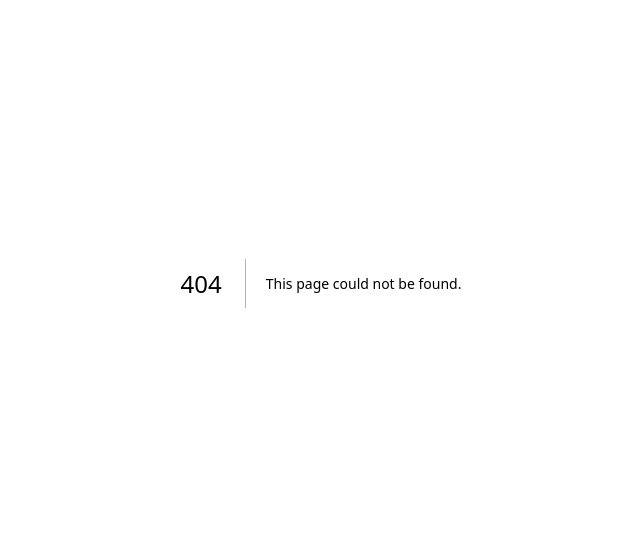
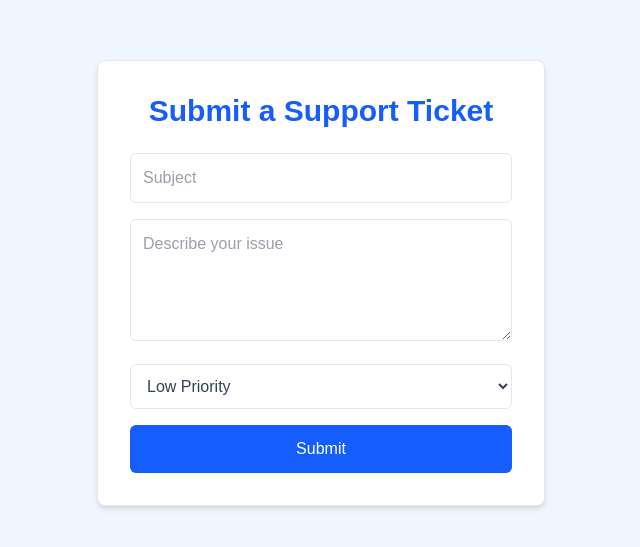
Before and after one commit to EslamMhamed/Ticketing-System, a Next.js app: page /tickets/new in a window 1280 px wide. Before the commit this address had no page. Shown: the part 117-664 px from the top of the page, without its empty margins (319-959 px from the left). Built offline with nearby package versions, Linux system fonts and the light colour scheme.

Commit message:
create NewTicketPage

```diff
--- /dev/null
+++ b/app/tickets/new/page.tsx
@@ -0,0 +1,44 @@
+function NewTicketsPage() {
+  return (
+    <div className="min-h-screen bg-blue-50 flex items-center justify-center px-4">
+      <div className="w-full max-w-md bg-white shadow-md rounded-lg p-8 border border-gray-200">
+        <h1 className="text-3xl font-bold mb-6 text-center text-blue-600">
+          Submit a Support Ticket
+        </h1>
+        <form className="space-y-4 text-gray-700">
+          <input
+            type="text"
+            className="w-full border border-gray-200 p-3 rounded-md focus:outline-none focus:ring-2 focus:ring-blue-400  "
+            name="subject"
+            placeholder="Subject"
+            required
+          />
+          <textarea
+            className="w-full border border-gray-200 p-3 rounded-md focus:outline-none focus:ring-2 focus:ring-blue-400 text-gray-700"
+            name="description"
+            placeholder="Describe your issue"
+            rows={4}
+            required
+          />
+          <select
+            className="w-full border border-gray-200 p-3 rounded-md focus:outline-none focus:ring-2 focus:ring-blue-400 text-gray-700"
+            name="priority"
+            defaultValue="low"
+          >
+            <option value="low">Low Priority</option>
+            <option value="medium">Medium Priority</option>
+            <option value="high">High Priority</option>
+          </select>
+          <button
+            className="w-full bg-blue-600 text-white p-3 rounded-md hover:bg-blue-700 transition disabled:opacity-50 "
+            type="submit"
+          >
+            Submit
+          </button>
+        </form>
+      </div>
+    </div>
+  );
+}
+
+export default NewTicketsPage;
```
